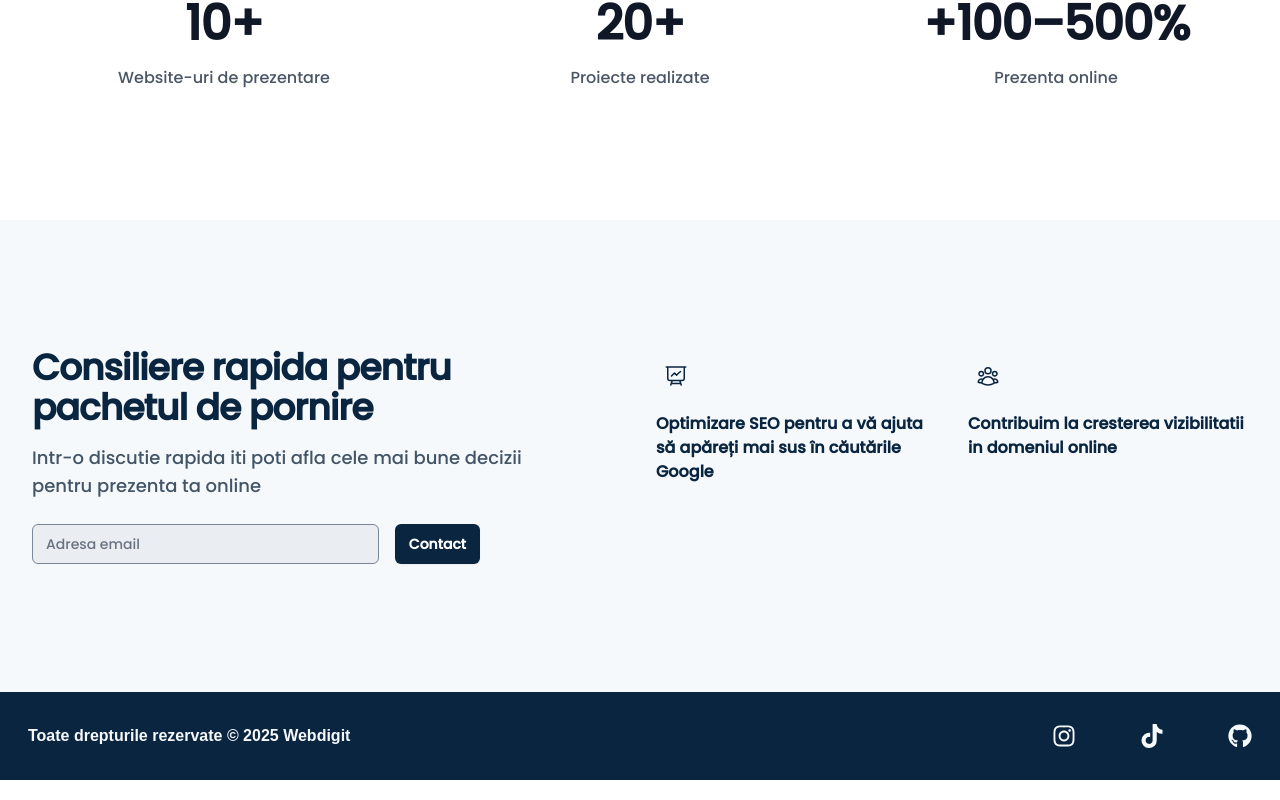
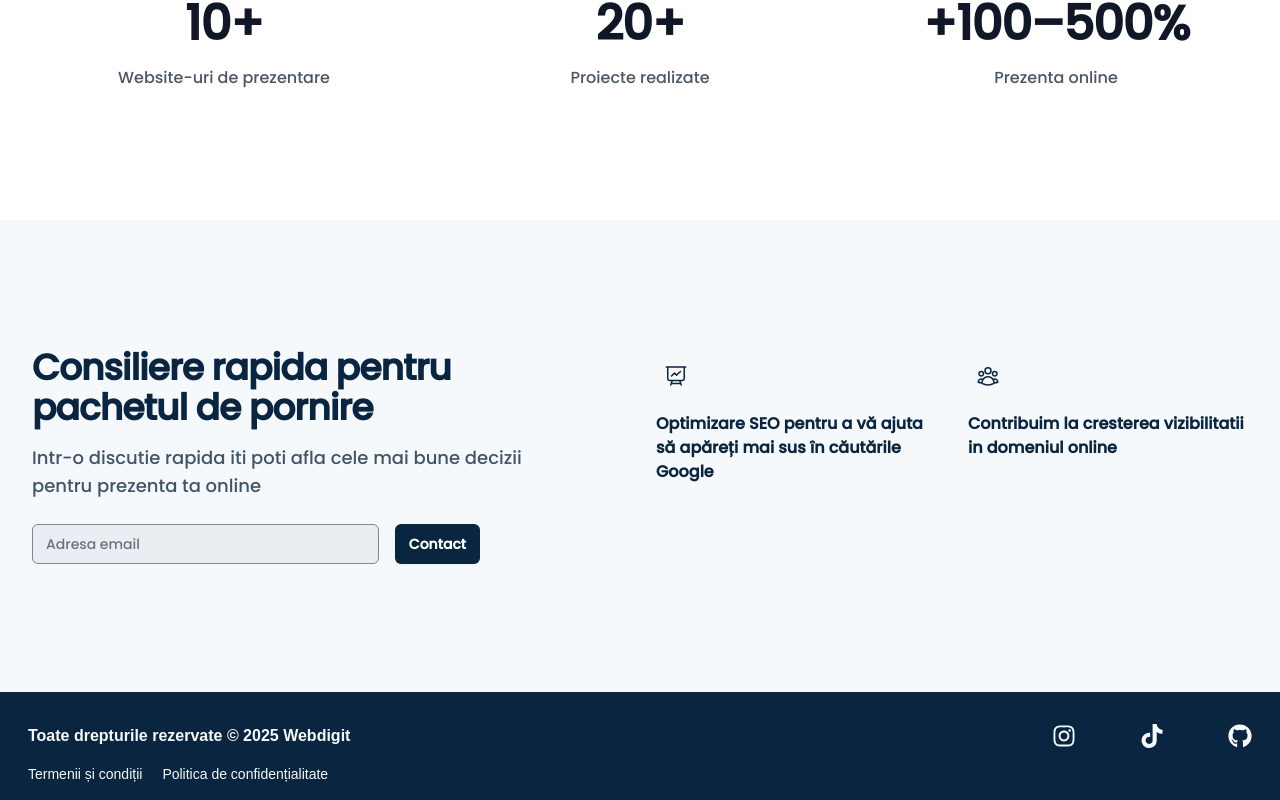
Before and after one commit to lazarelvis/webdigit-it-solutions, a Next.js app: page / in a window 1280 px wide. Shown: the part 4428-5228 px from the top of the page. Built offline with nearby package versions, Linux system fonts and the light colour scheme.

Commit message:
added link footer terms and conditiions

```diff
--- a/src/app/components/Footer/index.js
+++ b/src/app/components/Footer/index.js
@@ -45,7 +45,22 @@ export default function Footer() {
   return (
     <div className="w-full bg-[#0a2540] text-red-500 py-y ">
       <div className="flex flex-col max-w-[1240px] px-2 py-4 mx-auto justify-between sm:flex-row text-center text-[#f6f9fc]">
-        <p className="py-4">Toate drepturile rezervate &#169; 2025 Webdigit</p>
+        <div>
+          <p className="py-4">
+            Toate drepturile rezervate &#169; 2025 Webdigit
+          </p>
+          <div className="flex text-sm font-medium">
+            <p className="pr-5">
+              <Link href="/termeni-si-conditii">Termenii și condiții</Link>
+            </p>
+            <p>
+              <Link href="/politica-de-confidentialitate">
+                Politica de confidențialitate
+              </Link>
+            </p>
+          </div>
+          <p></p>
+        </div>
         <div className="flex justify-between sm:w-[200px] pt-4 text-2xl">
           {items.map((x, index) => {
             return (
```
